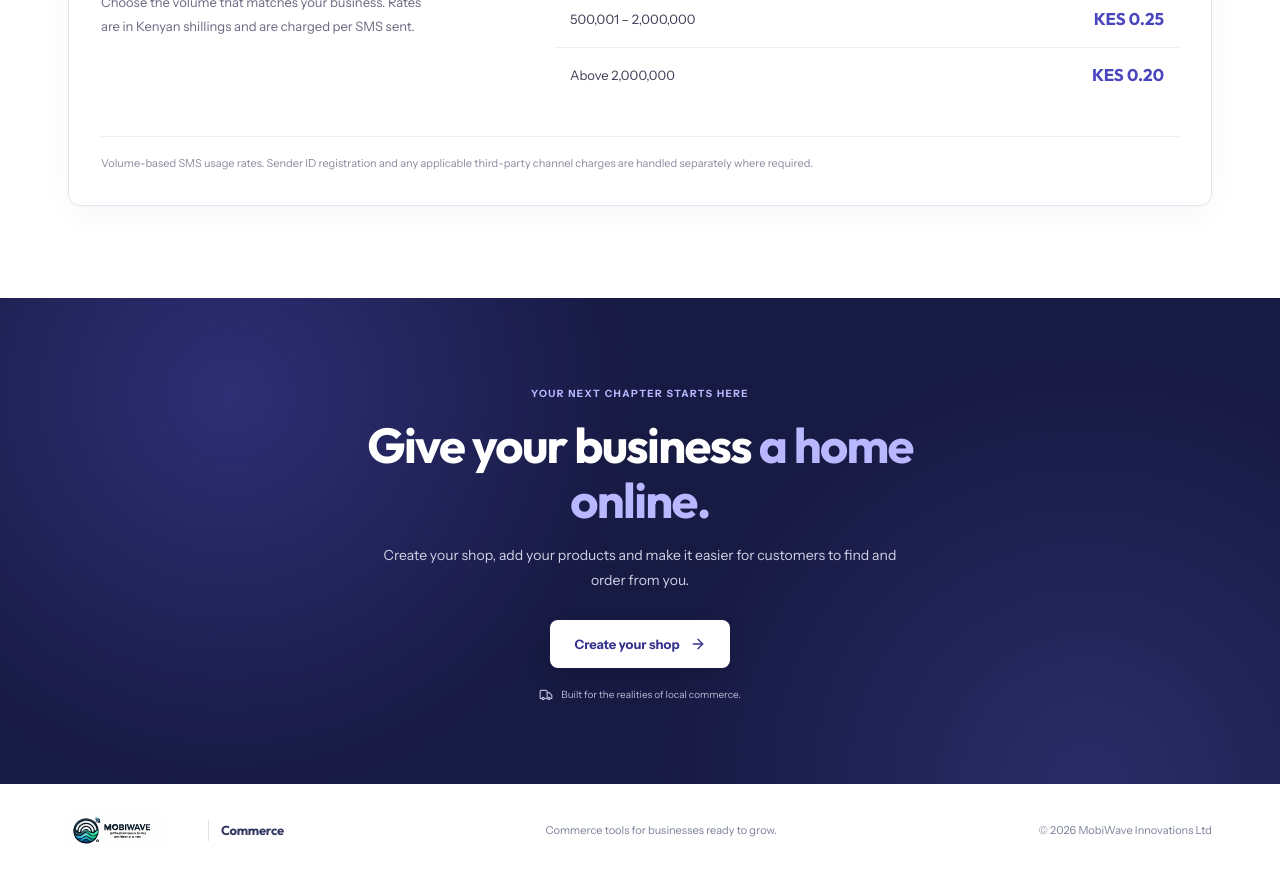
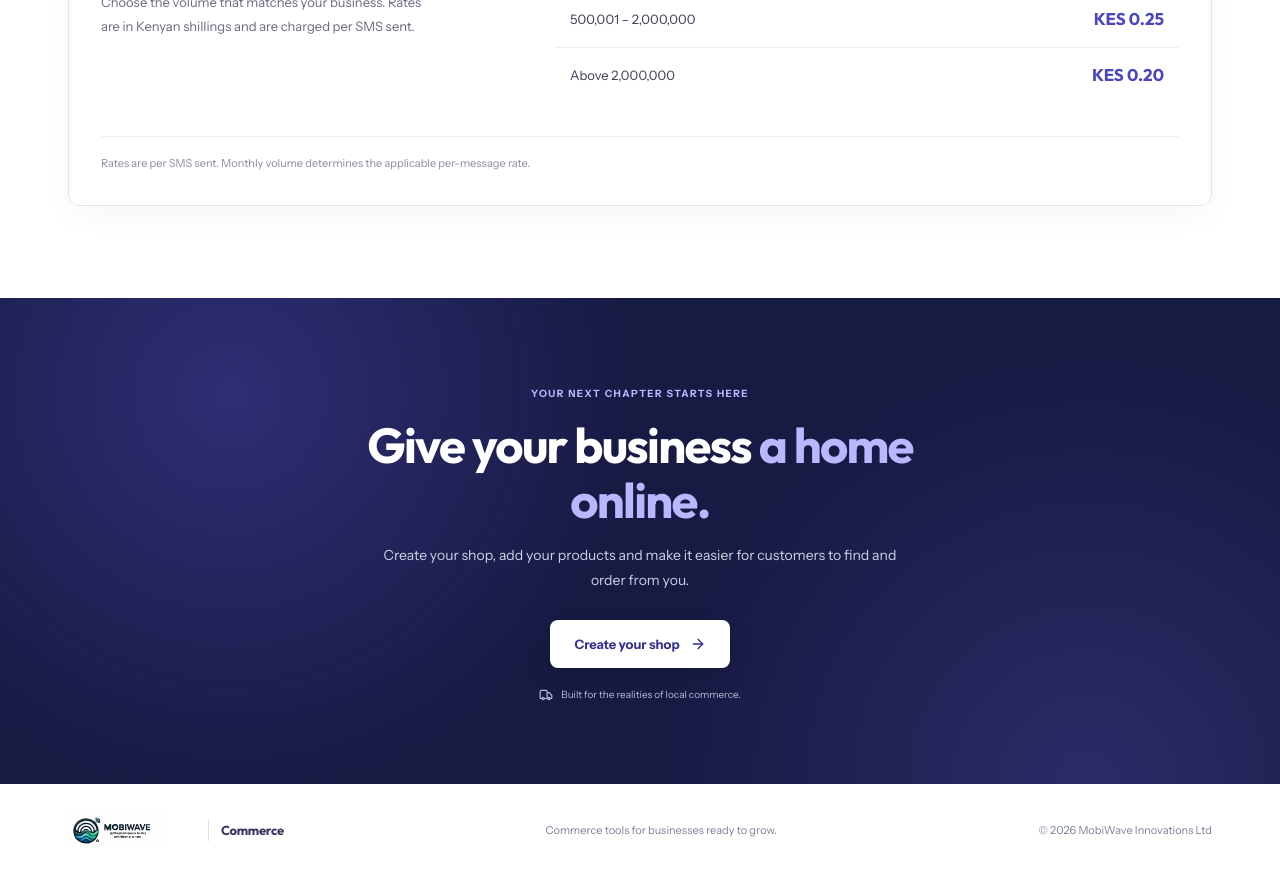
Before and after one commit to malingib/Mobiwave-commerce, a Next.js app: page / in a window 1280 px wide. Shown: the part 2320-3196 px from the top of the page. Built offline with nearby package versions, Linux system fonts and the light colour scheme.

Commit message:
Clarify volume-only SMS pricing presentation

```diff
--- a/app/page.tsx
+++ b/app/page.tsx
@@ -132,7 +132,7 @@ export default function HomePage() {
               </tbody>
             </table>
           </div>
-          <p className="cm-usage-footnote">Volume-based SMS usage rates. Sender ID registration and any applicable third-party channel charges are handled separately where required.</p>
+          <p className="cm-usage-footnote">Rates are per SMS sent. Monthly volume determines the applicable per-message rate.</p>
         </div>
       </section>
 
```
